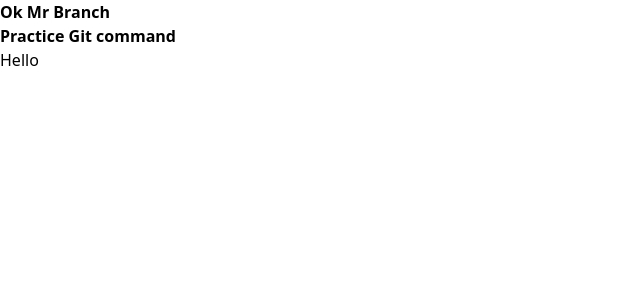
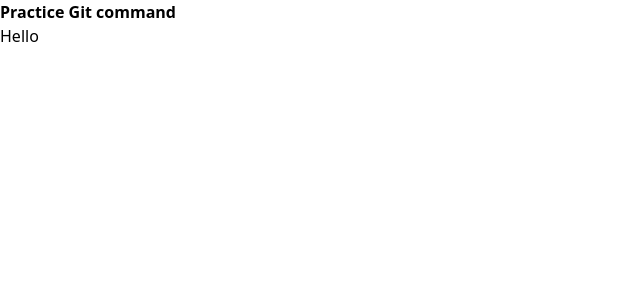
Before and after one commit to naimur2001/git-practice, a React (Vite) app: page / in a window 1280 px wide. Shown: the top 300 px of the page, without its empty margins (0-640 px from the left). Built offline with nearby package versions, Linux system fonts and the light colour scheme.

Commit message:
Update Main.jsx

```diff
--- a/src/Components/Main.jsx
+++ b/src/Components/Main.jsx
@@ -2,14 +2,13 @@ import React from 'react'
 import styles from './styles.module.css';
 const Main = () => {
   return (
-   <>
-    <h1  className={`text-3xl text-center text-design ${styles.textDesign}`} >Ok Mr Branch </h1>
+
 
     <div>
       <h1  className={`text-3xl text-center text-design ${styles.textDesign}`} >Practice Git command </h1>
       <h1>Hello</h1>
     </div>
-</>
+
   )
 }
 
```
